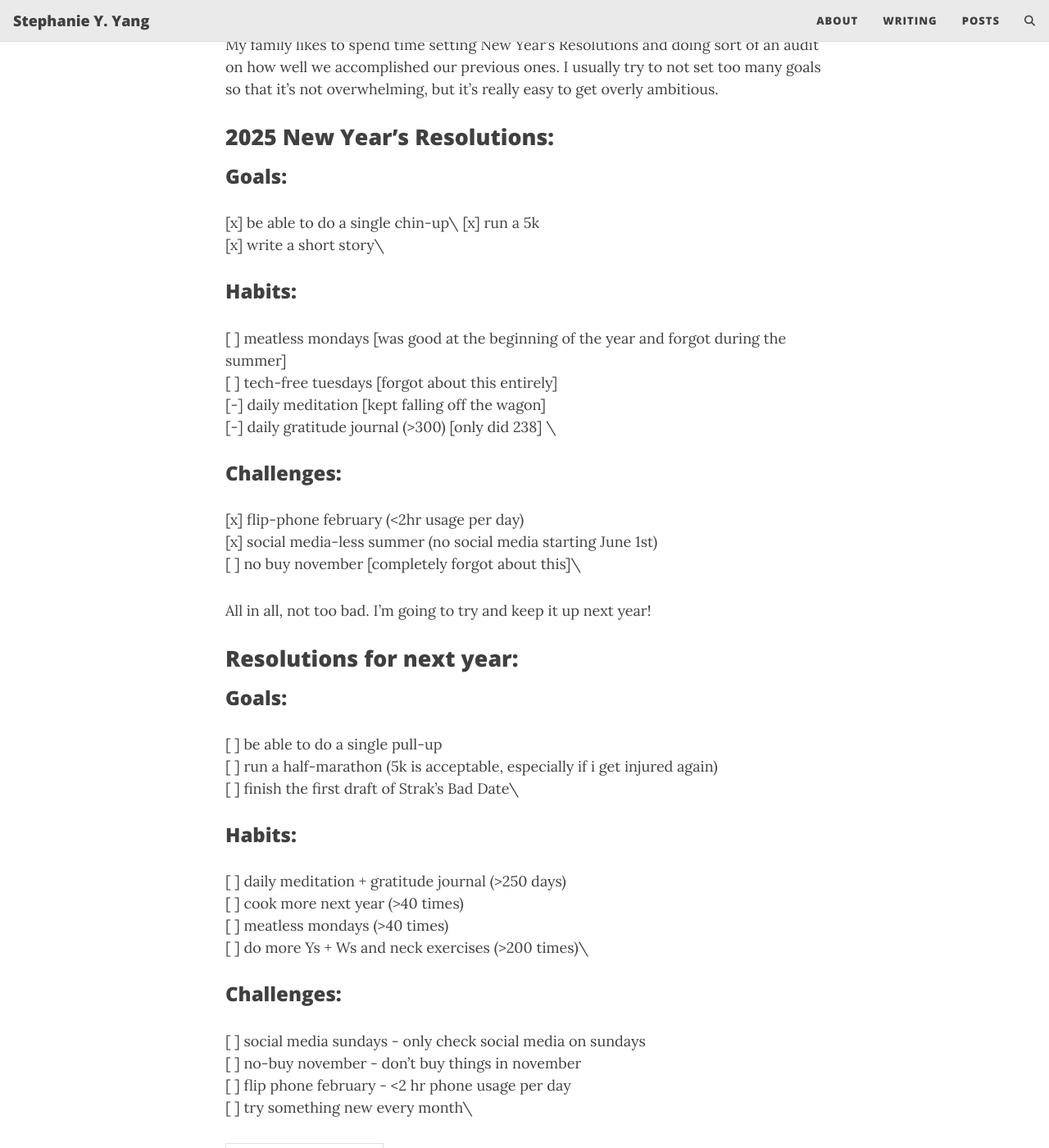
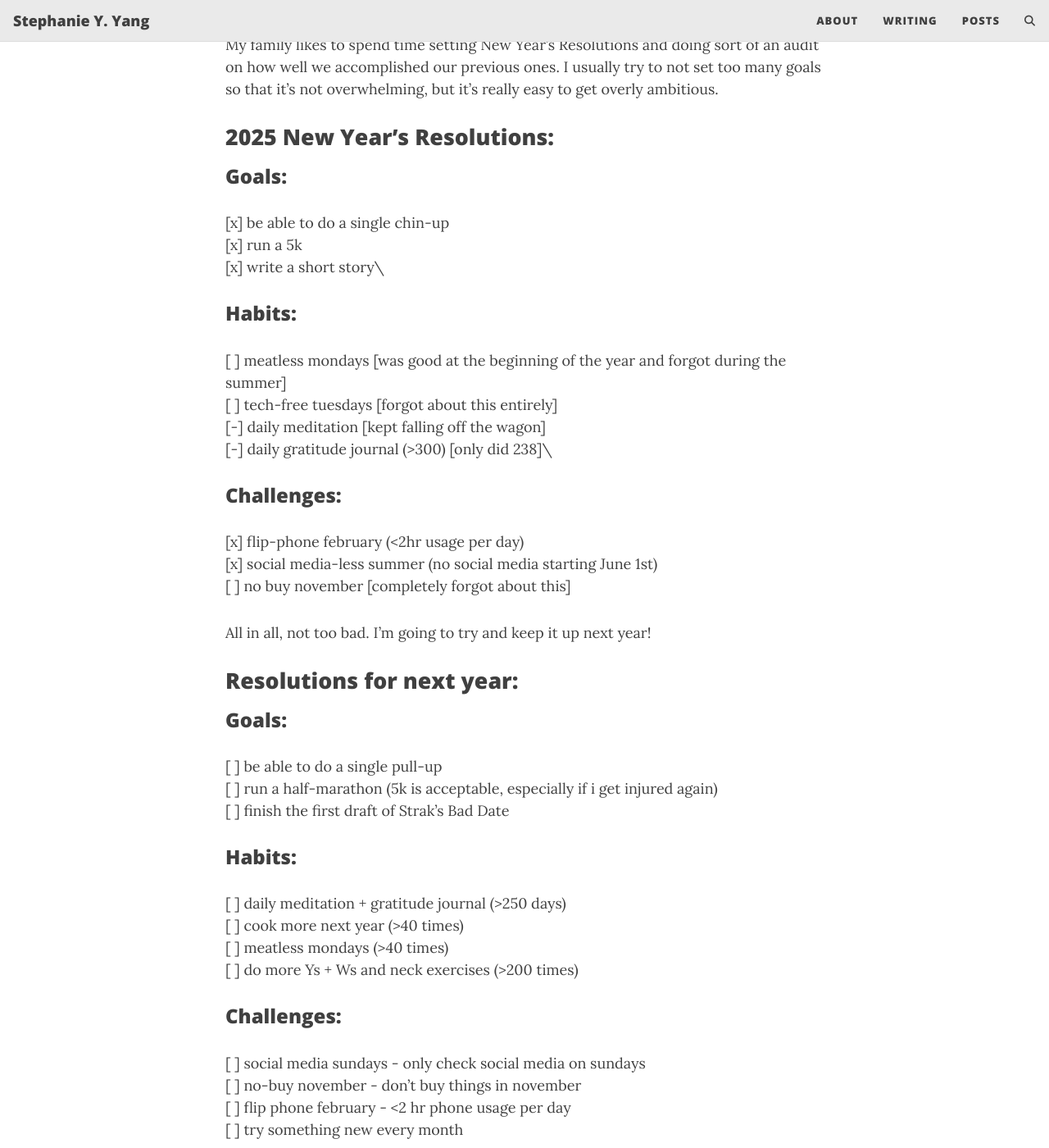
Before and after one commit to syangaskhan/syangaskhan.github.io, a Jekyll site: the page built from _posts/2025-12-31-year-end-wrapup.md, in a window 1280 px wide and 1400 px high, scrolled down 287 px. Shown: the whole window at 82% size. Built offline with Jekyll 4.4.1, drawn with Linux system fonts in a browser that asks for light colours; comment, search, counter and statistics services are not loaded.

Commit message:
formatting struggles

```diff
--- a/_posts/2025-12-31-year-end-wrapup.md
+++ b/_posts/2025-12-31-year-end-wrapup.md
@@ -17,12 +17,12 @@
 [ ] meatless mondays [was good at the beginning of the year and forgot during the summer]\
 [ ] tech-free tuesdays [forgot about this entirely]\
 [-] daily meditation [kept falling off the wagon]\
-[-] daily gratitude journal (>300) [only did 238] \
+[-] daily gratitude journal (>300) [only did 238]\
 
 ### Challenges:
 [x] flip-phone february (<2hr usage per day)\
 [x] social media-less summer (no social media starting June 1st)\
-[ ] no buy november [completely forgot about this]\
+[ ] no buy november [completely forgot about this]
 
 All in all, not too bad. I'm going to try and keep it up next year!
 
@@ -30,16 +30,16 @@
 ### Goals:
 [ ] be able to do a single pull-up\
 [ ] run a half-marathon (5k is acceptable, especially if i get injured again)\
-[ ] finish the first draft of Strak's Bad Date\
+[ ] finish the first draft of Strak's Bad Date
 
 ### Habits:
 [ ] daily meditation + gratitude journal (>250 days)\
 [ ] cook more next year (>40 times)\
 [ ] meatless mondays (>40 times)\
-[ ] do more Ys + Ws and neck exercises (>200 times)\
+[ ] do more Ys + Ws and neck exercises (>200 times)
 
 ### Challenges:
 [ ] social media sundays - only check social media on sundays\
 [ ] no-buy november - don't buy things in november\
 [ ] flip phone february - <2 hr phone usage per day\
-[ ] try something new every month\
+[ ] try something new every month
```
